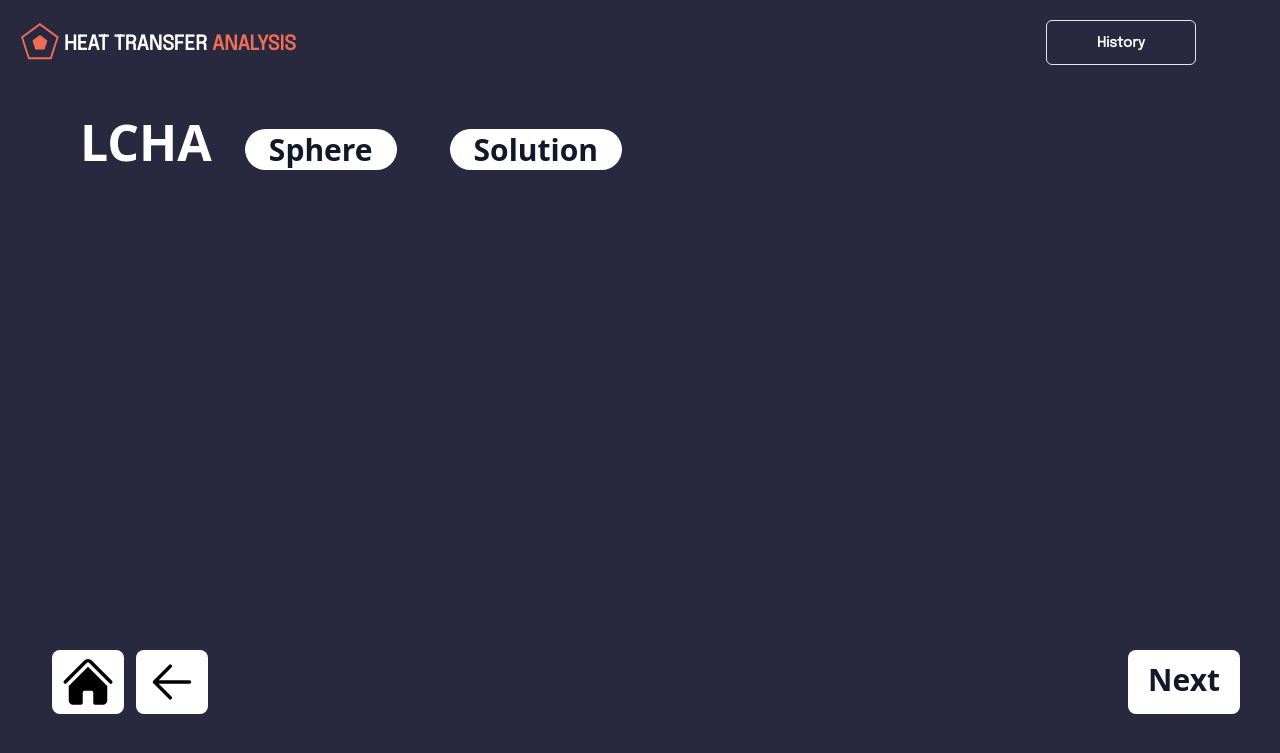
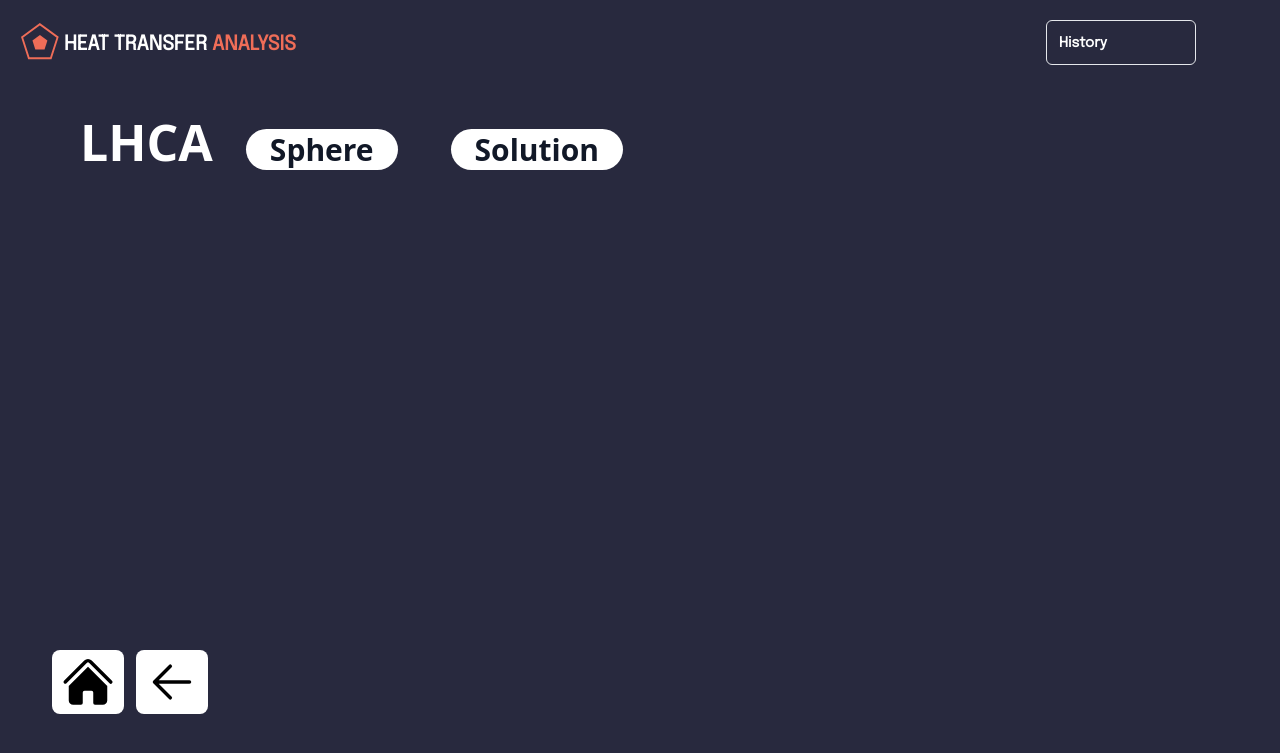
Before and after one commit to firozkhan7867/heat-Transfer-Application, a Django app: page /lcha/sphere/solution in a window 1280 px wide. Shown: the top 753 px of the page. Run offline with Django 3.2, Linux system fonts and the light colour scheme; some libraries are stand-ins or nearby versions.

Commit message:
final fixes

```diff
--- a/root/urls.py
+++ b/root/urls.py
@@ -40,4 +40,5 @@ urlpatterns = [
     path('lcha/cube/input3',views.lchaCubeInput3,name="lcha-cube-input3"),
     path('lcha/cube/solution',views.lchaCubeSolution,name="lcha-cube-solution"),
     path('heat',views.heat,name="heat"),
+    path('history',views.history,name="history"),
 ]
--- a/root/views.py
+++ b/root/views.py
@@ -586,7 +586,7 @@ def lchaSlabSolution(request):
         data = LHCASlab(nWalls,temp,density,sheat,thermal,pTemp,heatTransferCoefficient,mTime,Finaltemp)
         print(data)
 
-        return  render(request,"lcha/slabs/solution.html",data)
+        return  render(request,"lcha/slabs/solution.html",{"data":data})
 
     return  render(request,"lcha/slabs/solution.html")
 
@@ -692,7 +692,7 @@ def lchaSphereSolution(request):
         data = LHCASphere(radi,temp,density,sheat,thermal,pTemp,heatTransferCoefficient,mTime,Finaltemp)
         print(data)
 
-        return  render(request,"lcha/sphere/solution.html",data)
+        return  render(request,"lcha/sphere/solution.html",{"data":data})
 
     return  render(request,"lcha/sphere/solution.html")
 
@@ -800,7 +800,7 @@ def lchaCylinderSolution(request):
         data = LHCACylinder(radi,temp,density,sheat,thermal,pTemp,heatTransferCoefficient,mTime,Finaltemp)
         print(data)
 
-        return  render(request,"lcha/cylinder/solution.html",data)
+        return  render(request,"lcha/cylinder/solution.html",{"data":data})
 
     return  render(request,"lcha/cylinder/solution.html")
 
@@ -910,7 +910,7 @@ def lchaCubeSolution(request):
         data = LHCACube(length,temp,density,sheat,thermal,pTemp,heatTransferCoefficient,mTime,Finaltemp)
         print(data)
 
-        return  render(request,"lcha/cube/solution.html",data)
+        return  render(request,"lcha/cube/solution.html",{"data":data})
 
     return  render(request,"lcha/cube/solution.html")
 
@@ -919,3 +919,7 @@ def lchaCubeSolution(request):
 
 def heat(request):
     return  HttpResponse("""HEAT""")
+
+
+def history(request):
+    return render(request,"history.html")
--- a/templates/base.html
+++ b/templates/base.html
@@ -34,8 +34,8 @@
                         class="text-[#EF6D58]">ANALYSIS</snap>
                 </div>
             </div>
-            <button onclick="window.location='page2.html'"
-                class="text-[14px] mr-16 border cfont font-bold text-white p-3 rounded-md h-[45px] w-[150px]">History</button>
+            <a href="/history"
+                class="text-[14px] mr-16 border cfont font-bold text-white p-3 rounded-md h-[45px] w-[150px]">History</a>
         </div>
         {% block content %}
 
--- a/templates/lcha/sphere/input1.html
+++ b/templates/lcha/sphere/input1.html
@@ -13,7 +13,7 @@ LCHA Input1
         {% csrf_token %}
         <div class="mt-5">
             <div class="text-white mx-20 text-[50px] font-bold ">
-                LCHA
+                LHCA
                 <span class="mx-5 bg-white text-gray-900 text-3xl rounded-3xl px-6 font-extrabold font-sans">Sphere</span>
 
             </div>
--- a/templates/lcha/sphere/input2.html
+++ b/templates/lcha/sphere/input2.html
@@ -19,7 +19,7 @@ LCHA Input 2
         <input type="hidden" id="thermal" name="thermal" value={{thermal}}>
         <div class="mt-5">
             <div class="text-white mx-20 text-[50px] font-bold ">
-                LCHA
+                LHCA
                 <span class="mx-5 bg-white text-gray-900 text-3xl rounded-3xl px-6 font-extrabold font-sans">Sphere</span>
             </div>
         </div>
--- a/templates/lcha/sphere/input3.html
+++ b/templates/lcha/sphere/input3.html
@@ -22,7 +22,7 @@ LCHA Input 3
         <input type="hidden" id="heatTransferCoefficient" name="heatTransferCoefficient" value={{heatTransferCoefficient}}>
         <div class="mt-5">
             <div class="text-white mx-20 text-[50px] font-bold ">
-            LCHA
+            LHCA
             <span class="mx-5 bg-white text-gray-900 text-3xl rounded-3xl px-6 font-extrabold font-sans">Sphere</span>
         </div>
         </div>
--- a/templates/lcha/sphere/solution.html
+++ b/templates/lcha/sphere/solution.html
@@ -11,7 +11,7 @@ LCHA Input 2
 {% block content %}
         <div class="mt-5">
             <div class="text-white mx-20 text-[50px] font-bold ">
-                LCHA
+                LHCA
                 <span class="mx-5 bg-white text-gray-900 text-3xl rounded-3xl px-6 font-extrabold font-sans">Sphere</span>
                 <span class="mx-5 bg-white text-gray-900 text-3xl rounded-3xl px-6 font-extrabold font-sans">Solution</span>
             </div>
@@ -26,6 +26,7 @@ LCHA Input 2
                     <p name="" class="mt-6 px-5 py-5 w-full rounded-lg  bg-[#EF6D58] text-white text-lg" id="" >{{data.tf}}</p>
                 </div>
                 {% endif %}
+
                 {% if "Time" in data.keys %}
                 <div class="px-4 py-2 mt-5 text-[30px] text-white font-bold">
                     Time:
@@ -52,9 +53,9 @@ LCHA Input 2
                 </a>
             </div>
 
-            <a href="{% url 'lcha' %}" class="bg-white px-5 py-3 text-gray-900 font-extrabold text-3xl  text-center rounded-lg">
+            <!-- <a href="{% url 'lcha' %}" class="bg-white px-5 py-3 text-gray-900 font-extrabold text-3xl  text-center rounded-lg">
                 Next
-            </a>
+            </a> -->
 
         </div>
 
```
Also changed, not shown: templates/history.html (+7 -5 lines).
